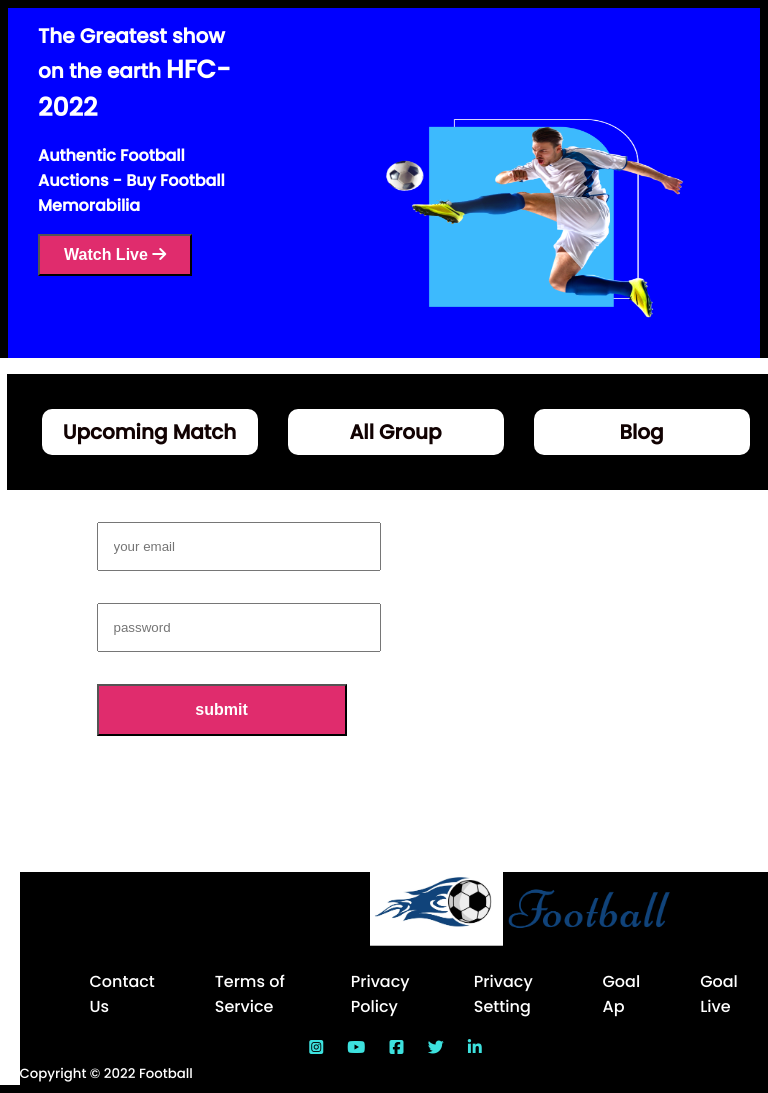
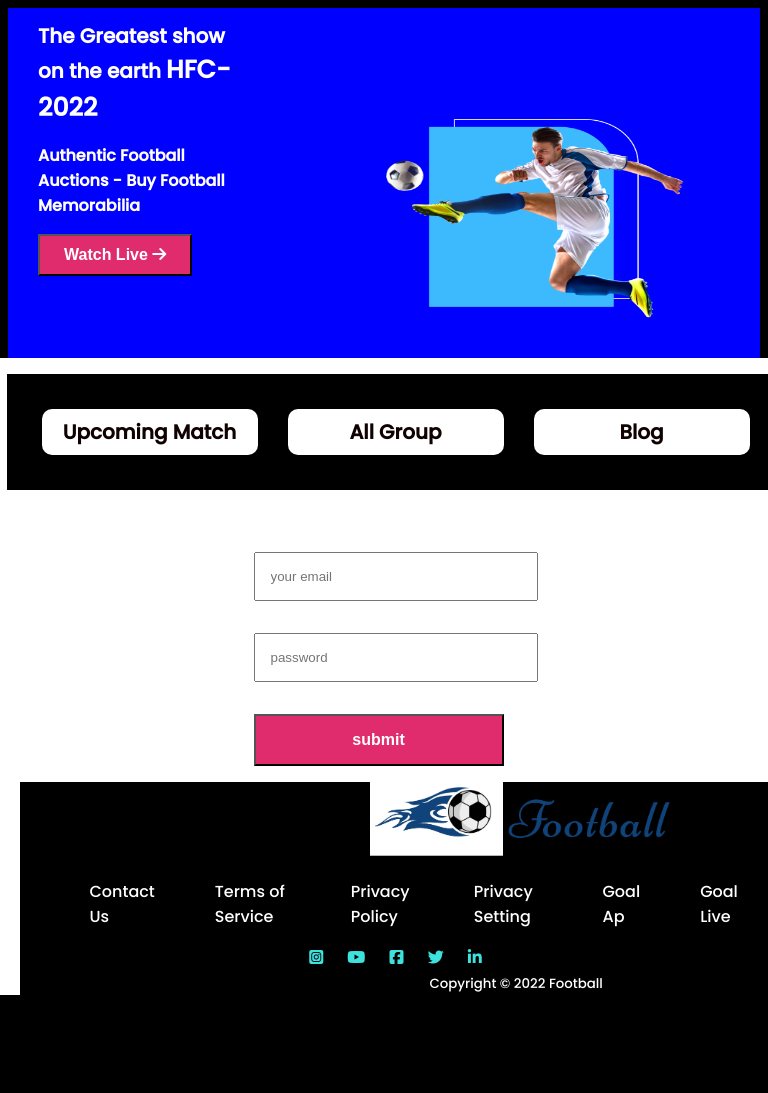
Before and after one commit to husainahmed97/hfc-world-cup, a plain HTML site: page login.html in a window 768 px wide. After the commit the page ends 1003 px from the top, so only its background shows below. Drawn offline with Linux system fonts and the light colour scheme.

Commit message:
last Commit

```diff
--- a/style/login.css
+++ b/style/login.css
@@ -109,12 +109,10 @@ h3 {
 
 /* Aside  */
 .menu-player {
-    /* display: grid;
-    grid-template-columns: repeat(2, 1fr);
-    grid-gap: 30px; */
-    display: flex;
-    flex-direction: column;
-    justify-content: center;
+    display: grid;
+    grid-template-columns: repeat(1, 1fr);
+    grid-gap: 30px;
+
 }
 
 .aside-menu {
@@ -130,7 +128,7 @@ h3 {
 .aside-menu ul {
     display: flex;
     align-items: center;
-    flex-direction: column;
+    /* flex-direction: column; */
     padding: 20px;
     justify-content: center;
 }
@@ -161,7 +159,7 @@ h3 {
 
 .players {
     display: grid;
-    grid-template-columns: repeat(3, 1fr);
+    grid-template-columns: repeat(1, 1fr);
     grid-column-gap: 30px;
     grid-row-gap: 27px;
     margin-top: 70px;
@@ -299,6 +297,14 @@ small {
         grid-template-columns: repeat(1, 1fr);
     }
 
+    .aside-menu ul {
+        display: flex;
+        align-items: center;
+        flex-direction: column;
+        padding: 20px;
+        justify-content: center;
+    }
+
     .players {
         display: flex;
         flex-direction: column;
@@ -428,7 +434,7 @@ small {
 
     .players {
         display: grid;
-        grid-template-columns: repeat(2, 1fr);
+        grid-template-columns: repeat(1, 1fr);
         margin: auto;
     }
 
@@ -445,16 +451,12 @@ small {
         justify-content: center;
         width: 100%;
         background-color: #000000;
+        margin: 0;
     }
 
-    footer {
-        background-color: #000000;
-        width: 100%;
-    }
 
-    small,
     .footer-icon {
-        margin: auto;
+        margin: 0px auto;
         text-align: center;
     }
 }
```
